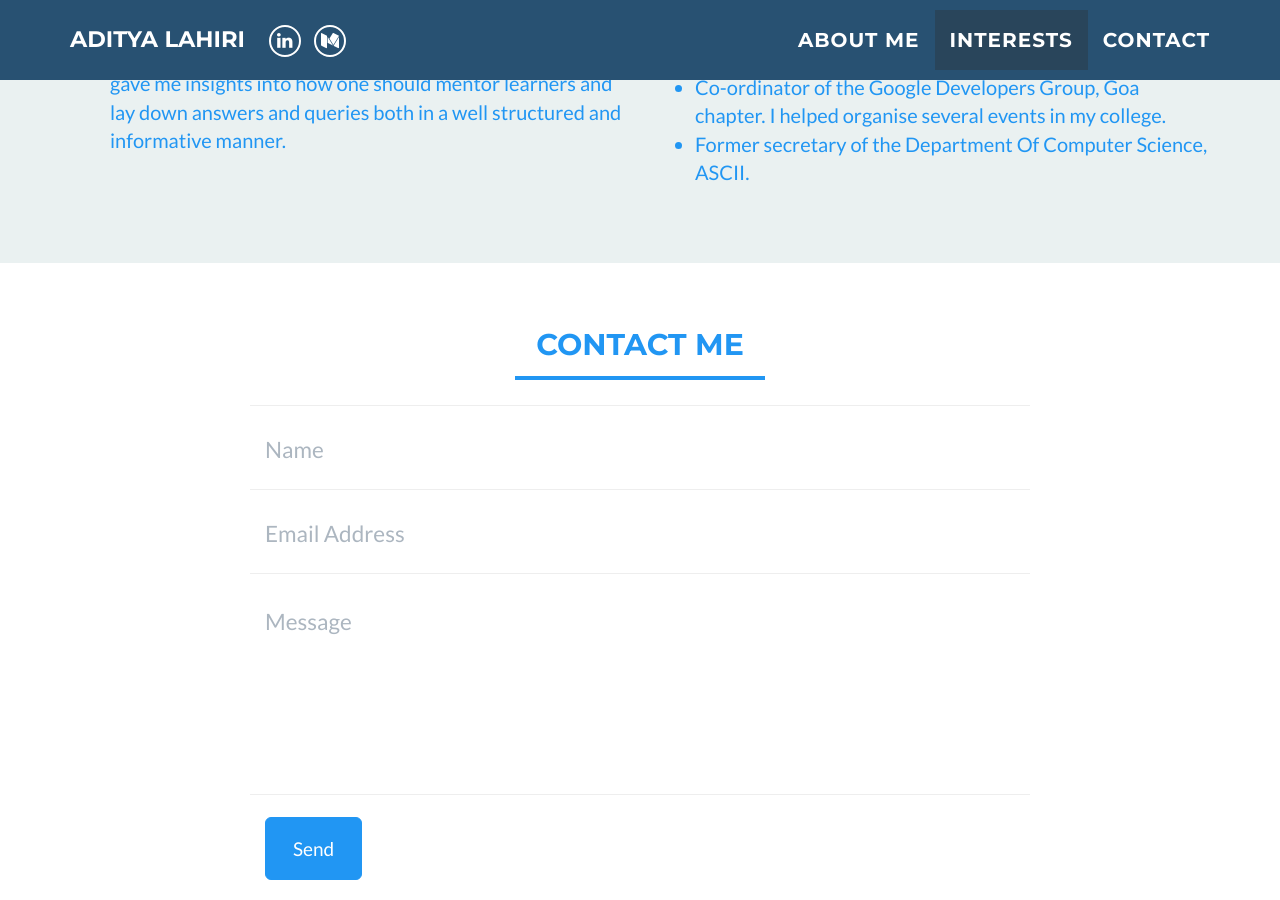
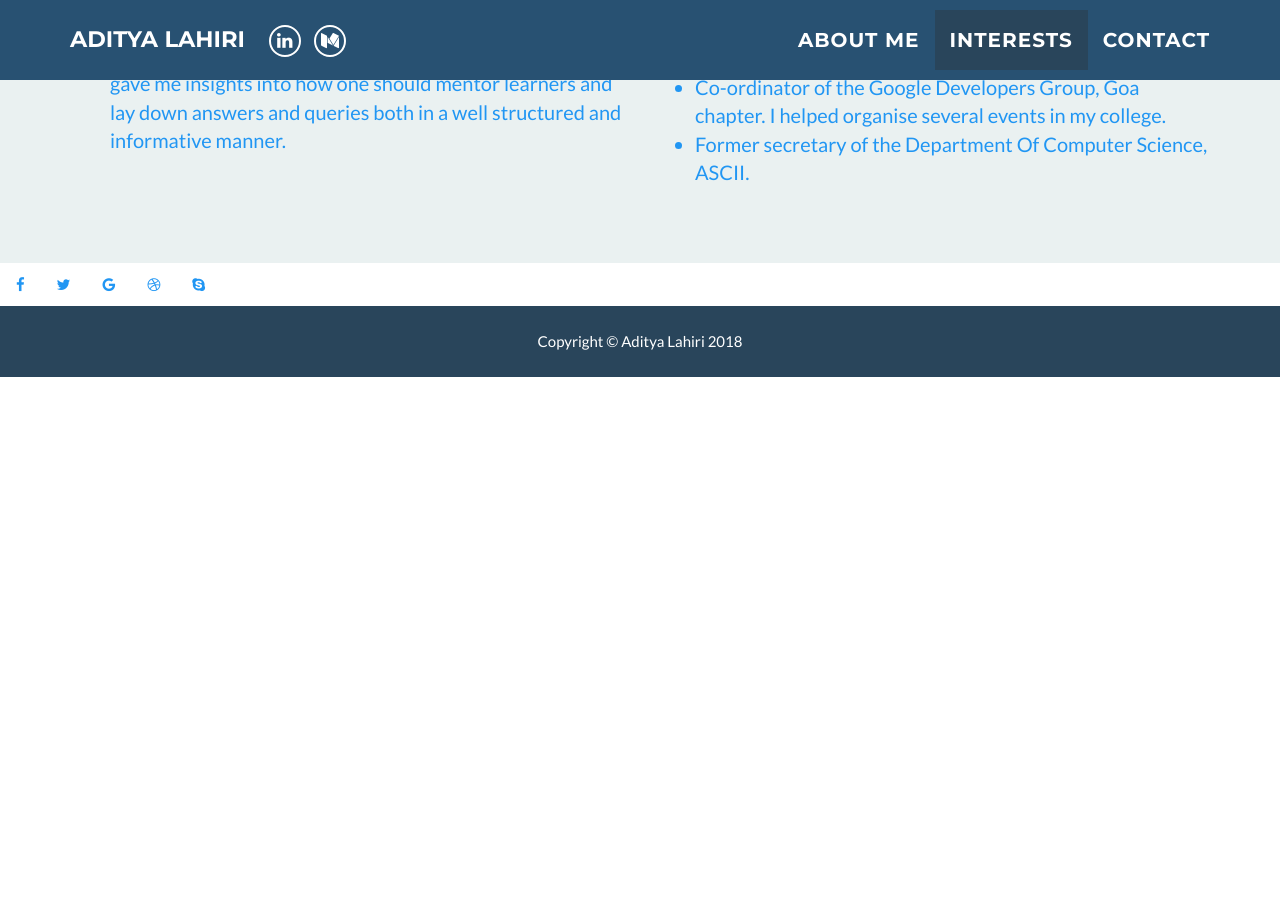
Before and after one commit to adityalahiri/adityalahiri.github.io, a Jekyll site: the page built from index.html, in a window 1280 px wide and 900 px high, scrolled down 1733 px. Built offline with Jekyll 4.4.1, drawn with Linux system fonts in a browser that asks for light colours; nearby versions of some CDN libraries; after the commit the page ends 2110 px from its top, so only the background shows below that.

Commit message:
socialonly

```diff
--- a/_includes/contact_form.html
+++ b/_includes/contact_form.html
@@ -3,54 +3,5 @@
 
 <link rel="stylesheet" href="css/style.css">
 
-<section id="contact">
-	<div class="container">
-		<div class="row">
-			<div class="col-lg-12 text-center">
-				<h2>Contact Me</h2>
-				<hr />
-			</div>
-		</div>
-		<div class="row">
-			<div class="col-lg-8 col-lg-offset-2">
-				<form  action="//formspree.io/{{ site.email }}" method="POST" name="sentMessage" id="contactForm" novalidate>
-					<div class="row control-group">
-						<div class="form-group col-xs-12 floating-label-form-group controls">
-							<label>Name</label>
-							<input type="text" name="name" class="form-control" placeholder="Name" id="name" required data-validation-required-message="Please enter your name.">
-							<p class="help-block text-danger"></p>
-						</div>
-					</div>
-					<div class="row control-group">
-						<div class="form-group col-xs-12 floating-label-form-group controls">
-							<label>Email Address</label>
-							<input type="email" name="_replyto" class="form-control" placeholder="Email Address" id="email" required data-validation-required-message="Please enter your email address.">
-							<p class="help-block text-danger"></p>
-						</div>
-					</div>
-					<div>
-						<input type="hidden"  name="_subject" value="New submission!">
-						<input type="text" name="_gotcha" style="display:none" />
-					</div>
-					<div class="row control-group">
-						<div class="form-group col-xs-12 floating-label-form-group controls">
-							<label>Message</label>
-							<textarea rows="5" name="message" class="form-control" placeholder="Message" id="message" required data-validation-required-message="Please enter a message."></textarea>
-							<p class="help-block text-danger"></p>
-						</div>
-					</div>
-					<br>
-					<div id="success"></div>
-					<div class="row">
-						<div class="form-group col-xs-12">
-							<button type="submit" class="btn btn-success btn-lg">Send</button>
-						</div>
-					</div>
-				</form>
-			</div>
-		</div>
-	</div>
-</section>
-
 <div class="social-btns"><a class="btn facebook" href="#"><i class="fa fa-facebook"></i></a><a class="btn twitter" href="#"><i class="fa fa-twitter"></i></a><a class="btn google" href="#"><i class="fa fa-google"></i></a><a class="btn dribbble" href="#"><i class="fa fa-dribbble"></i></a><a class="btn skype" href="#"><i class="fa fa-skype"></i></a>
 </div>
```
